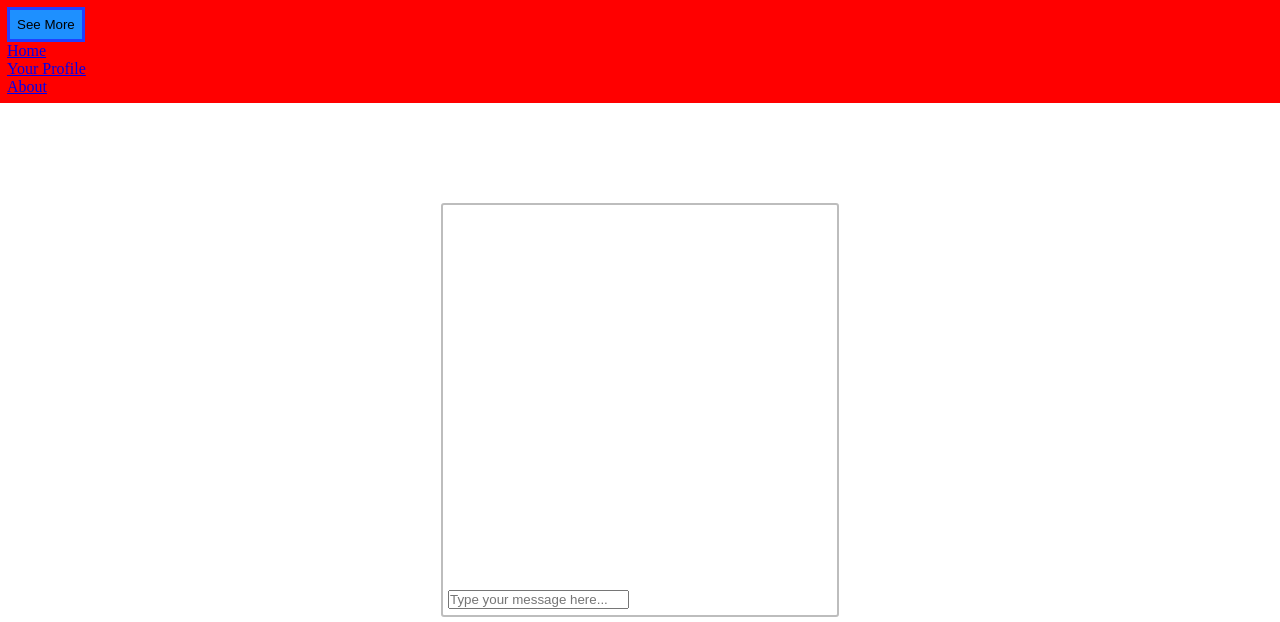
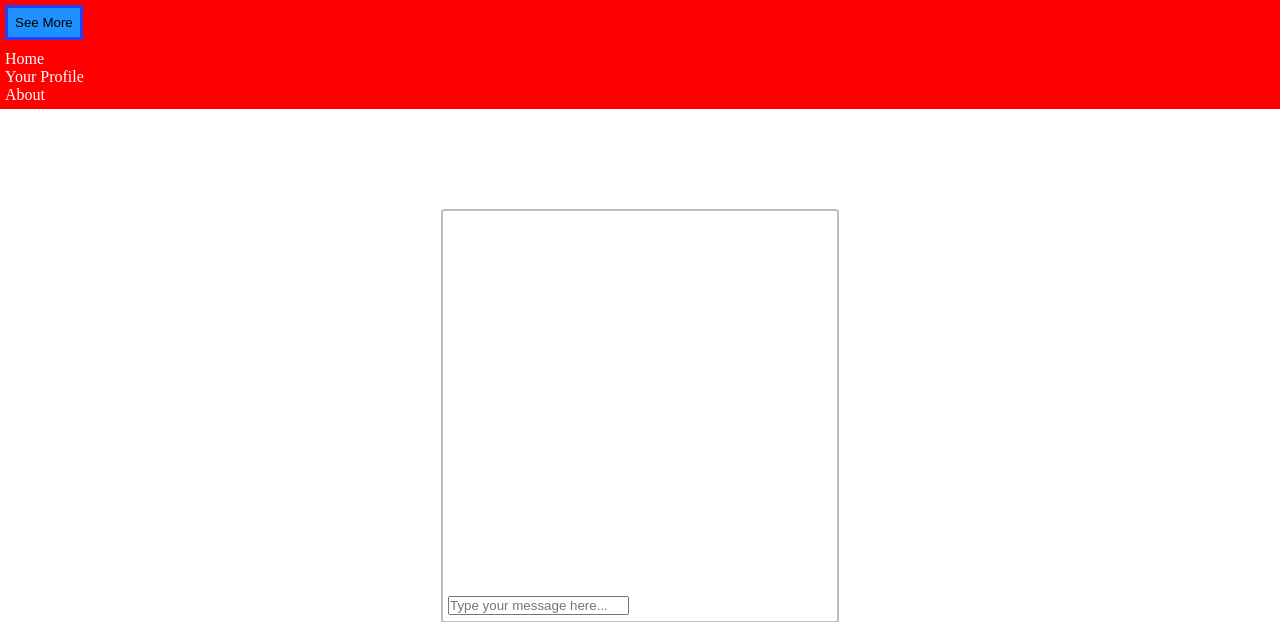
Before and after one commit to THEozmic/qristal-devs, a PHP site: page / in a window 1280 px wide. Shown: the top 622 px of the page. Run offline with PHP 8.4, Linux system fonts and the light colour scheme.

Commit message:
added styles

```diff
--- a/style.css
+++ b/style.css
@@ -3,9 +3,32 @@
      margin: 0;
  }
 
- nav {
+ header {
+     padding: 5px;
+     background-color: red;
+ }
+
+ .other-link {
+     display: ;
+
+ }
+
+ .other-link li {
+
+ }
+
+ .other-link li a {
+     text-decoration: none;
+     color: white;
+ }
+
+ .menu-toggle {
+     margin-bottom: 10px;
      padding: 7px;
-     background-color: red;
+     cursor: pointer;
+     outline: none;
+     background-color: #1e90ff;
+     border: 3px solid #2040ff;
  }
 
 .center-div {
@@ -17,14 +40,6 @@
     height: 400px;
 }
 
-.menu-toggle {
-    padding: 7px;
-    cursor: pointer;
-    outline: none;
-    background-color: #1e90ff;
-    border: 3px solid #2040ff;
-}
-
 input[type="text"] {
     position: relative;
     top: 380px;
```
